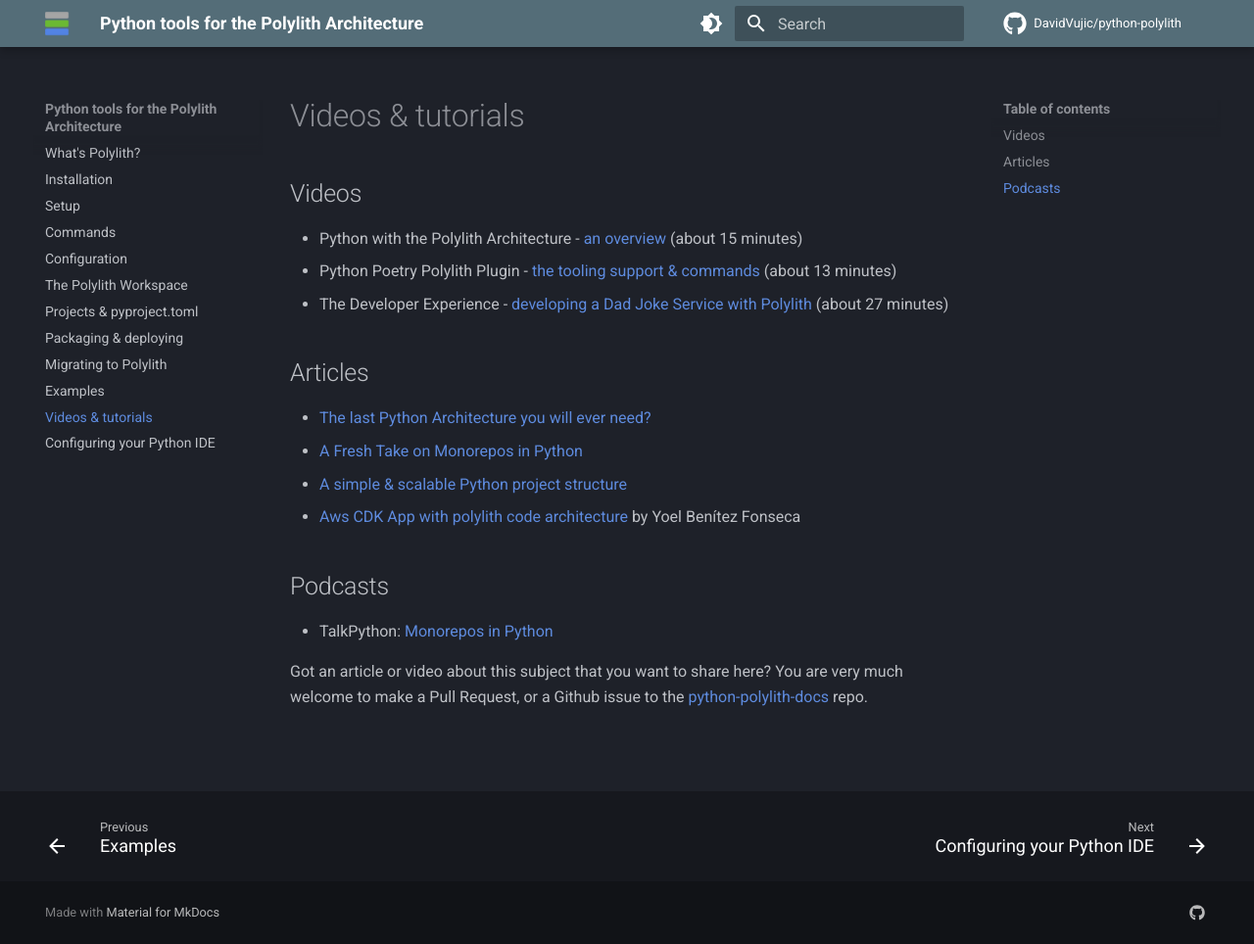
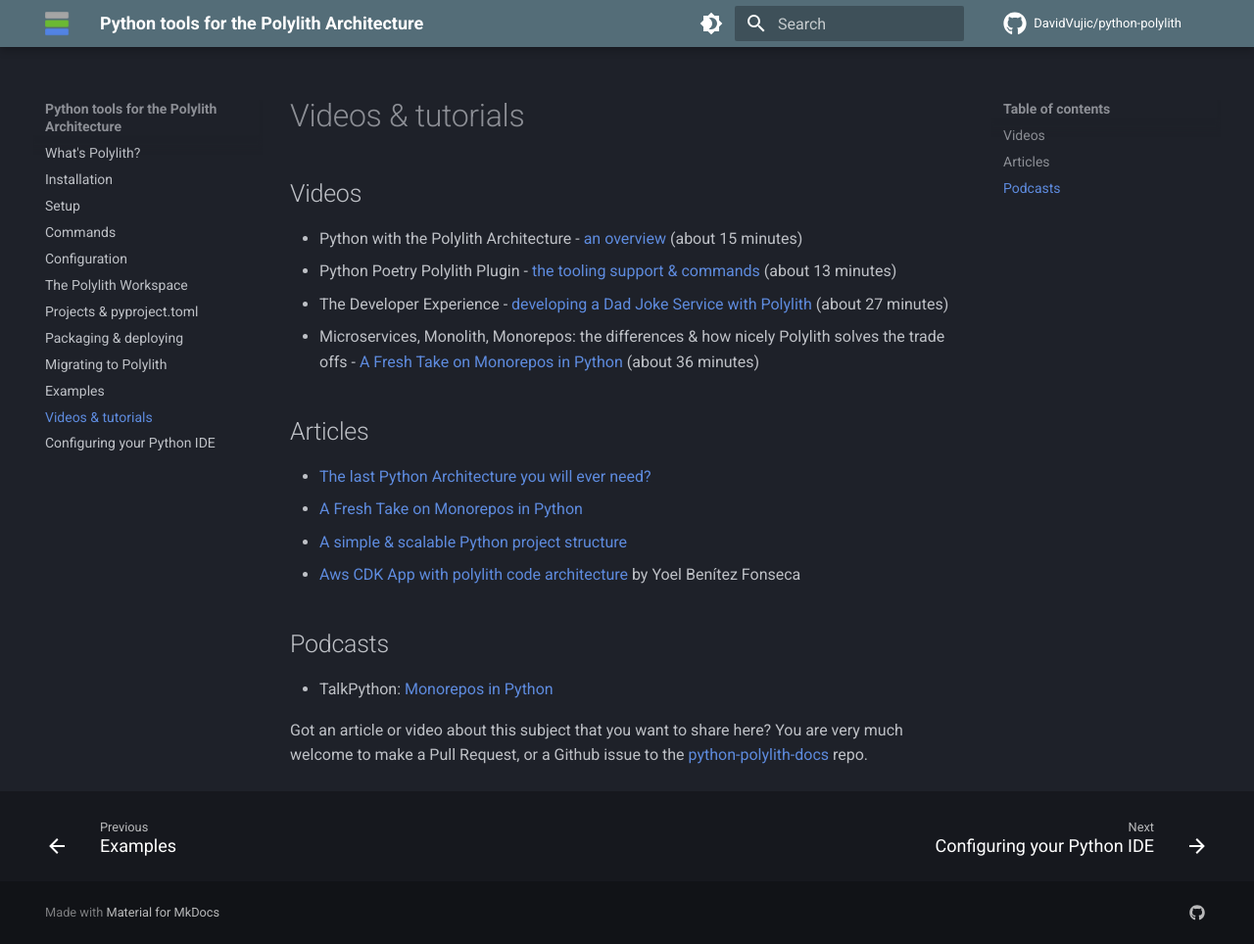
Before and after one commit to DavidVujic/python-polylith-docs, an MkDocs documentation site: the page built from docs/videos.md, in a window 1280 px wide and 964 px high. Shown: the whole window at 98% size. Built offline with MkDocs 1.6.1 and Material for MkDocs 9.7.7, drawn with Linux system fonts in a browser that asks for light colours; comment, search, counter and statistics services are not loaded.

Commit message:
add links to PWC 2023 video

```diff
--- a/docs/videos.md
+++ b/docs/videos.md
@@ -4,7 +4,7 @@
 - Python with the Polylith Architecture - [an overview](https://youtu.be/3w2ffHZb6gc) (about 15 minutes)
 - Python Poetry Polylith Plugin - [the tooling support & commands](https://youtu.be/AdKpTP9pjHI) (about 13 minutes)
 - The Developer Experience - [developing a Dad Joke Service with Polylith](https://youtu.be/oG4OFEer3Tk) (about 27 minutes)
-
+- Microservices, Monolith, Monorepos: the differences & how nicely Polylith solves the trade offs - [A Fresh Take on Monorepos in Python](https://youtu.be/HU61vjZPPfQ) (about 36 minutes)
 
 ## Articles
 - [The last Python Architecture you will ever need?](https://davidvujic.blogspot.com/2022/11/the-last-python-architecture-you-will-ever-need.html)
--- a/mkdocs.yml
+++ b/mkdocs.yml
@@ -65,3 +65,7 @@
   - pymdownx.snippets
   - pymdownx.superfences
   - footnotes
+  - attr_list
+  - pymdownx.emoji:
+      emoji_index: !!python/name:materialx.emoji.twemoji
+      emoji_generator: !!python/name:materialx.emoji.to_svg
```
Also changed, not shown: docs/index.md (+2 -0 lines).
